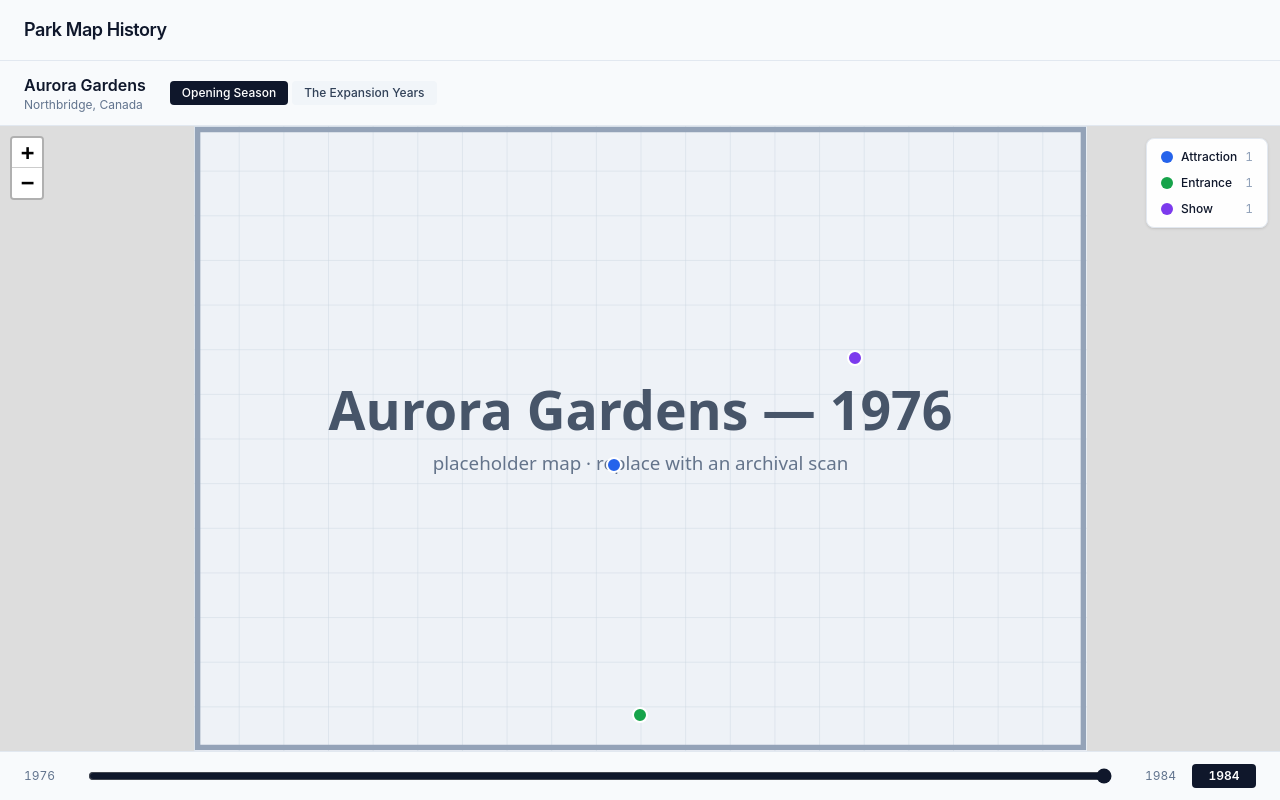
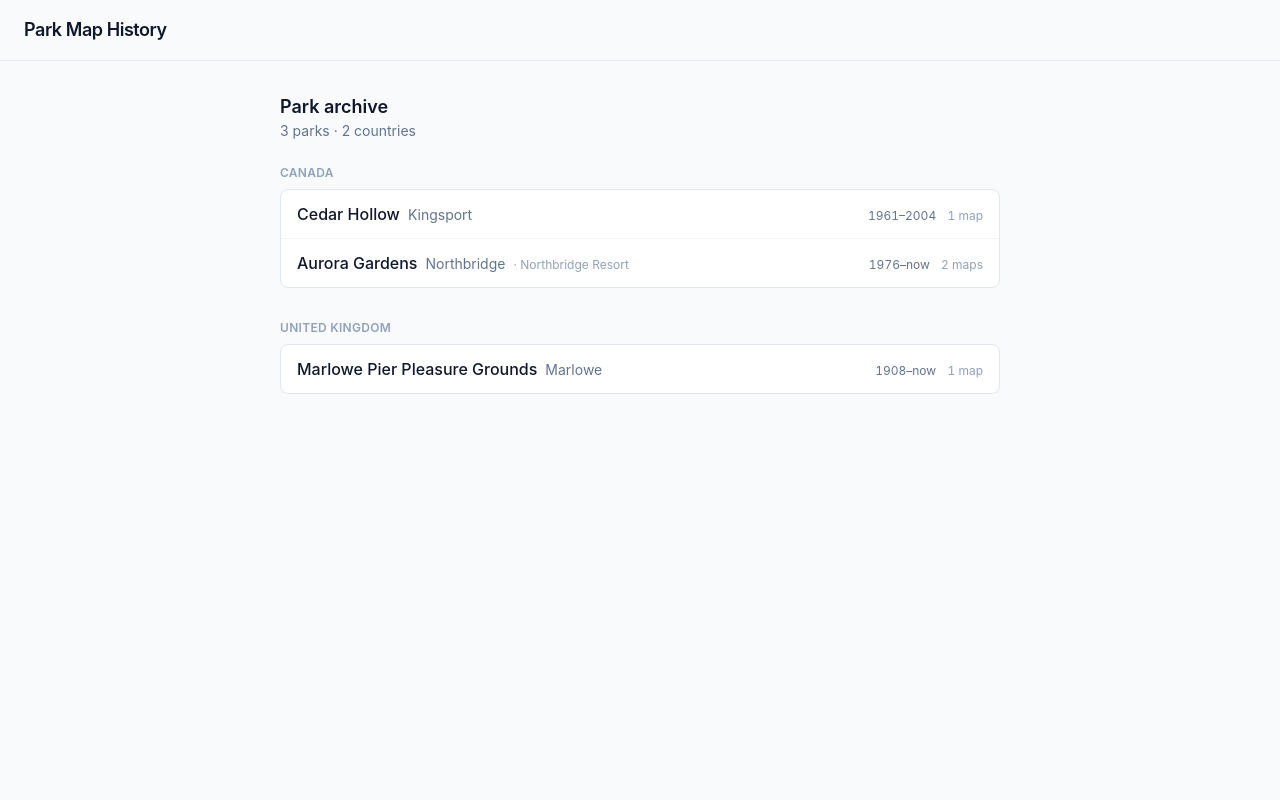
Before and after one commit to Jduquenne/theme-park-map, an Angular app: page / in a window 1280 px wide. Before the commit this address led to /parks/aurora-gardens. Built offline with nearby package versions, Linux system fonts and the light colour scheme.

Commit message:
feat: add park catalog landing grouped by country

```diff
--- /dev/null
+++ b/public/data/cedar-hollow.json
@@ -0,0 +1,44 @@
+{
+  "id": "prk-cedar-hollow",
+  "slug": "cedar-hollow",
+  "name": "Cedar Hollow",
+  "resort": null,
+  "location": { "city": "Kingsport", "country": "Canada" },
+  "operating": { "from": 1961, "to": 2004 },
+  "description": "A fictional woodland amusement park used as seed data. Replace this file with real archival content.",
+  "maps": [
+    {
+      "id": "map-cedar-1972",
+      "title": "Peak Years",
+      "period": { "from": 1968, "to": 2004 },
+      "image": { "path": "maps/cedar-hollow/1972.svg", "width": 1800, "height": 1200 },
+      "source": null,
+      "pointsOfInterest": [
+        {
+          "id": "poi-cedar-1972-gate",
+          "name": "Hollow Gate",
+          "category": "entrance",
+          "position": { "x": 900, "y": 1130 },
+          "description": null,
+          "operating": { "from": 1961, "to": 2004 }
+        },
+        {
+          "id": "poi-cedar-1972-timber-flume",
+          "name": "Timber Flume",
+          "category": "attraction",
+          "position": { "x": 620, "y": 540 },
+          "description": "Log flume threading the north ravine.",
+          "operating": { "from": 1971, "to": 2004 }
+        },
+        {
+          "id": "poi-cedar-1972-bandstand",
+          "name": "The Bandstand",
+          "category": "show",
+          "position": { "x": 1180, "y": 700 },
+          "description": null,
+          "operating": { "from": 1961, "to": 1994 }
+        }
+      ]
+    }
+  ]
+}
--- a/public/data/index.json
+++ b/public/data/index.json
@@ -7,5 +7,23 @@
     "location": { "city": "Northbridge", "country": "Canada" },
     "mappedPeriod": { "from": 1976, "to": null },
     "mapCount": 2
+  },
+  {
+    "id": "prk-cedar-hollow",
+    "slug": "cedar-hollow",
+    "name": "Cedar Hollow",
+    "resort": null,
+    "location": { "city": "Kingsport", "country": "Canada" },
+    "mappedPeriod": { "from": 1961, "to": 2004 },
+    "mapCount": 1
+  },
+  {
+    "id": "prk-marlowe-pier",
+    "slug": "marlowe-pier",
+    "name": "Marlowe Pier Pleasure Grounds",
+    "resort": null,
+    "location": { "city": "Marlowe", "country": "United Kingdom" },
+    "mappedPeriod": { "from": 1908, "to": null },
+    "mapCount": 1
   }
 ]
--- /dev/null
+++ b/public/data/marlowe-pier.json
@@ -0,0 +1,44 @@
+{
+  "id": "prk-marlowe-pier",
+  "slug": "marlowe-pier",
+  "name": "Marlowe Pier Pleasure Grounds",
+  "resort": null,
+  "location": { "city": "Marlowe", "country": "United Kingdom" },
+  "operating": { "from": 1908, "to": null },
+  "description": "A fictional seaside pier park used as seed data. Replace this file with real archival content.",
+  "maps": [
+    {
+      "id": "map-marlowe-1959",
+      "title": "Post-war Revival",
+      "period": { "from": 1950, "to": null },
+      "image": { "path": "maps/marlowe-pier/1959.svg", "width": 2200, "height": 1000 },
+      "source": null,
+      "pointsOfInterest": [
+        {
+          "id": "poi-marlowe-1959-turnstiles",
+          "name": "Shore Turnstiles",
+          "category": "entrance",
+          "position": { "x": 180, "y": 500 },
+          "description": null,
+          "operating": { "from": 1908, "to": null }
+        },
+        {
+          "id": "poi-marlowe-1959-ballroom",
+          "name": "The Grand Ballroom",
+          "category": "show",
+          "position": { "x": 1600, "y": 420 },
+          "description": "End-of-pier ballroom rebuilt after the 1947 fire.",
+          "operating": { "from": 1949, "to": null }
+        },
+        {
+          "id": "poi-marlowe-1959-helter-skelter",
+          "name": "Helter Skelter",
+          "category": "attraction",
+          "position": { "x": 1080, "y": 620 },
+          "description": null,
+          "operating": { "from": 1953, "to": 1987 }
+        }
+      ]
+    }
+  ]
+}
--- a/src/app/app.html
+++ b/src/app/app.html
@@ -1,6 +1,6 @@
 <div class="flex min-h-screen flex-col bg-slate-50 text-slate-900">
   <header class="border-b border-slate-200 px-6 py-4">
-    <h1 class="text-lg font-semibold tracking-tight">Park Map History</h1>
+    <a routerLink="/" class="text-lg font-semibold tracking-tight">Park Map History</a>
   </header>
 
   <main class="flex min-h-0 flex-1 flex-col">
--- a/src/app/app.routes.ts
+++ b/src/app/app.routes.ts
@@ -2,12 +2,11 @@ import { Routes } from '@angular/router';
 
 export const routes: Routes = [
   {
+    path: '',
+    loadComponent: () => import('./features/park-catalog/park-catalog').then((m) => m.ParkCatalog),
+  },
+  {
     path: 'parks/:slug',
     loadComponent: () => import('./features/map-viewer/map-viewer').then((m) => m.MapViewer),
   },
-  {
-    path: '',
-    redirectTo: 'parks/aurora-gardens',
-    pathMatch: 'full',
-  },
 ];
--- a/src/app/app.ts
+++ b/src/app/app.ts
@@ -1,9 +1,9 @@
 import { ChangeDetectionStrategy, Component } from '@angular/core';
-import { RouterOutlet } from '@angular/router';
+import { RouterLink, RouterOutlet } from '@angular/router';
 
 @Component({
   selector: 'app-root',
-  imports: [RouterOutlet],
+  imports: [RouterLink, RouterOutlet],
   templateUrl: './app.html',
   changeDetection: ChangeDetectionStrategy.OnPush,
 })
--- /dev/null
+++ b/src/app/features/park-catalog/group-by-location.ts
@@ -0,0 +1,23 @@
+import { ParkSummary } from '../../core/models';
+
+export interface ParkGroup {
+  country: string;
+  parks: ParkSummary[];
+}
+
+export function groupByCountry(parks: readonly ParkSummary[]): ParkGroup[] {
+  const byCountry = new Map<string, ParkSummary[]>();
+  for (const park of parks) {
+    const bucket = byCountry.get(park.location.country) ?? [];
+    bucket.push(park);
+    byCountry.set(park.location.country, bucket);
+  }
+
+  return [...byCountry.entries()]
+    .map(([country, group]) => ({ country, parks: group.sort(compareByCityThenName) }))
+    .sort((a, b) => a.country.localeCompare(b.country));
+}
+
+function compareByCityThenName(a: ParkSummary, b: ParkSummary): number {
+  return a.location.city.localeCompare(b.location.city) || a.name.localeCompare(b.name);
+}
--- /dev/null
+++ b/src/app/features/park-catalog/park-catalog.html
@@ -0,0 +1,50 @@
+@if (status() === 'loaded') {
+  <div class="mx-auto max-w-3xl px-6 py-8">
+    <header class="mb-6">
+      <h2 class="text-lg font-semibold">Park archive</h2>
+      <p class="text-sm text-slate-500">
+        {{ parkCount() }} parks · {{ groups().length }} countries
+      </p>
+    </header>
+
+    @for (group of groups(); track group.country) {
+      <section class="mb-8">
+        <h3 class="mb-2 text-xs font-semibold uppercase tracking-wide text-slate-400">
+          {{ group.country }}
+        </h3>
+        <ul
+          class="divide-y divide-slate-100 overflow-hidden rounded-lg border border-slate-200 bg-white"
+        >
+          @for (park of group.parks; track park.id) {
+            <li>
+              <a
+                [routerLink]="['/parks', park.slug]"
+                class="flex items-baseline justify-between gap-4 px-4 py-3 transition-colors hover:bg-slate-50"
+              >
+                <span class="min-w-0">
+                  <span class="font-medium">{{ park.name }}</span>
+                  <span class="ml-2 text-sm text-slate-500">{{ park.location.city }}</span>
+                  @if (park.resort) {
+                    <span class="ml-2 text-xs text-slate-400">· {{ park.resort }}</span>
+                  }
+                </span>
+                <span class="shrink-0 text-right text-xs tabular-nums text-slate-500">
+                  {{ park.mappedPeriod.from }}–{{ park.mappedPeriod.to ?? 'now' }}
+                  <span class="ml-2 text-slate-400">
+                    {{ park.mapCount }} map{{ park.mapCount === 1 ? '' : 's' }}
+                  </span>
+                </span>
+              </a>
+            </li>
+          }
+        </ul>
+      </section>
+    } @empty {
+      <p class="text-sm text-slate-500">No parks archived yet.</p>
+    }
+  </div>
+} @else if (status() === 'error') {
+  <p class="p-6 text-sm text-red-600">The park archive could not be loaded.</p>
+} @else {
+  <p class="p-6 text-sm text-slate-500">Loading archive…</p>
+}
--- /dev/null
+++ b/src/app/features/park-catalog/park-catalog.ts
@@ -0,0 +1,33 @@
+import { ChangeDetectionStrategy, Component, computed, inject } from '@angular/core';
+import { toSignal } from '@angular/core/rxjs-interop';
+import { RouterLink } from '@angular/router';
+import { ParkSummary } from '../../core/models';
+import { ParkRepository } from '../../core/services/park-repository';
+import { RequestState, toRequestState } from '../../shared/http/request-state';
+import { ParkGroup, groupByCountry } from './group-by-location';
+
+@Component({
+  selector: 'app-park-catalog',
+  changeDetection: ChangeDetectionStrategy.OnPush,
+  host: { class: 'block' },
+  imports: [RouterLink],
+  templateUrl: './park-catalog.html',
+})
+export class ParkCatalog {
+  private readonly repository = inject(ParkRepository);
+
+  private readonly request = toSignal(toRequestState(this.repository.loadCatalog()), {
+    initialValue: { status: 'loading' } as RequestState<ParkSummary[]>,
+  });
+
+  readonly status = computed(() => this.request().status);
+
+  readonly groups = computed<ParkGroup[]>(() => {
+    const state = this.request();
+    return state.status === 'loaded' ? groupByCountry(state.value) : [];
+  });
+
+  readonly parkCount = computed(() =>
+    this.groups().reduce((total, group) => total + group.parks.length, 0),
+  );
+}
```
Also changed, not shown: public/maps/cedar-hollow/1972.svg (added), public/maps/marlowe-pier/1959.svg (added).
